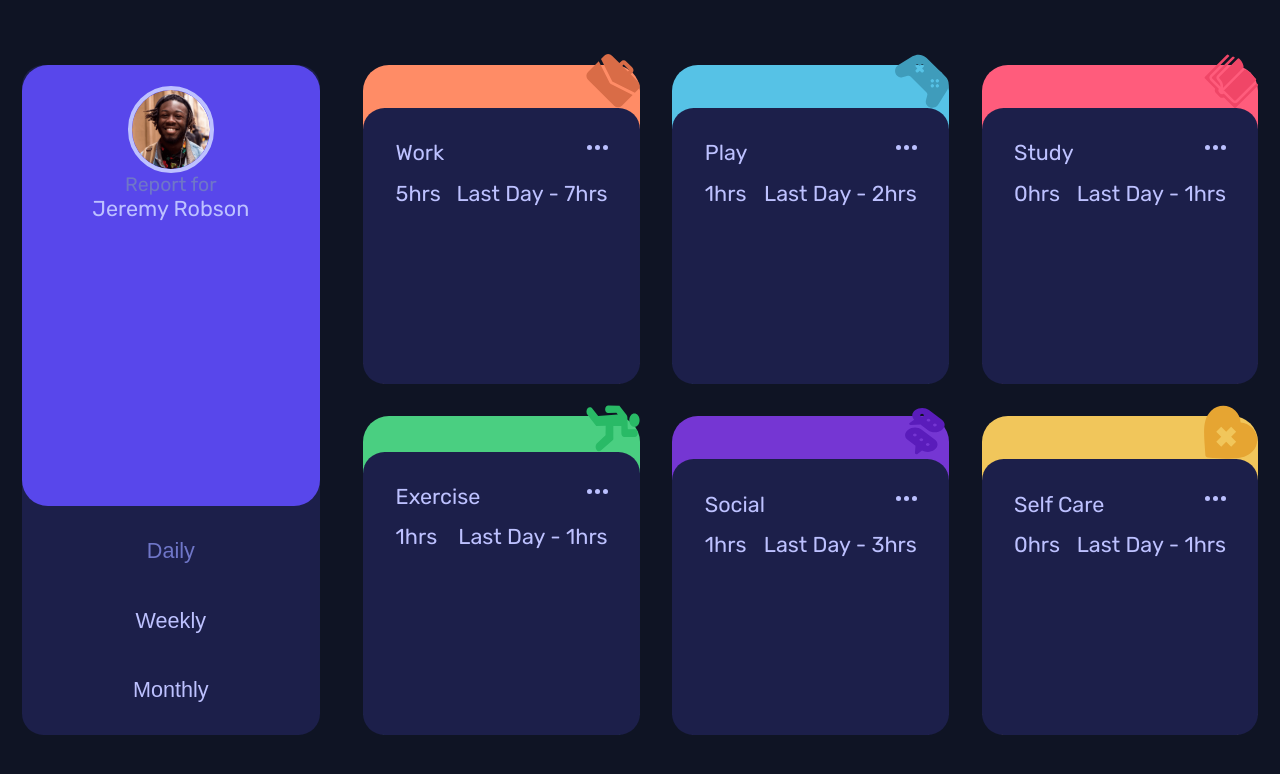
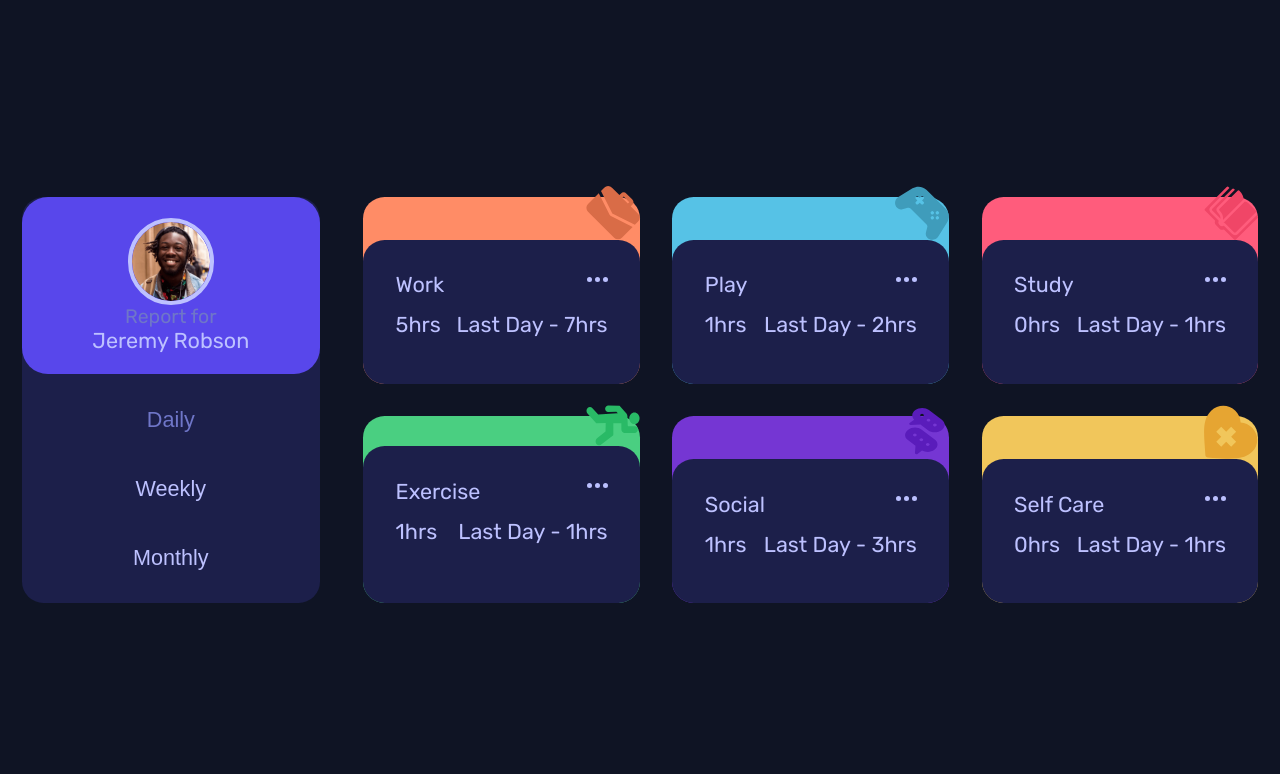
Before and after one commit to Farzane2630/frontend-mentor-projects-time-tracker-dashboard, a plain HTML site: page index.html in a window 1280 px wide. Drawn offline with Linux system fonts and the light colour scheme.

Commit message:
ref:styling

```diff
--- a/style.scss
+++ b/style.scss
@@ -26,6 +26,7 @@ $Rubik: 'Rubik';
 }
 
 body {
+    min-height: 100vh;
     font-size: 18px;
     font-family: $Rubik, sans-serif;
     display: flex;
@@ -127,8 +128,8 @@ body {
         flex-direction: column;
         justify-content: flex-start;
         align-items: flex-end;
-        border-radius: 1.2em;
-        padding-block-end: 0;
+        border-radius: 1em;
+        padding: 0;
 
         .activity-icon {
             height: 2.5em;
@@ -193,14 +194,13 @@ body {
 // media
 @media (min-width: 45em) {
     .wrapper {
-        justify-content: center;
         align-items: stretch;
         grid-template-columns: 1fr 3fr;
-        max-height: 30em;
+        min-height: auto;
+
     }
 
     .time-stamp-card {
-
         .info-card {
             flex-direction: column;
             text-align: center;
```
Also changed, not shown: style.css, 1 other file.
